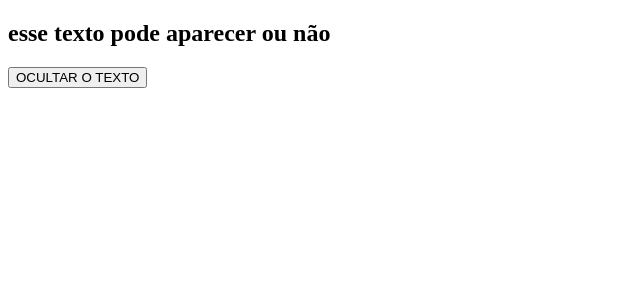
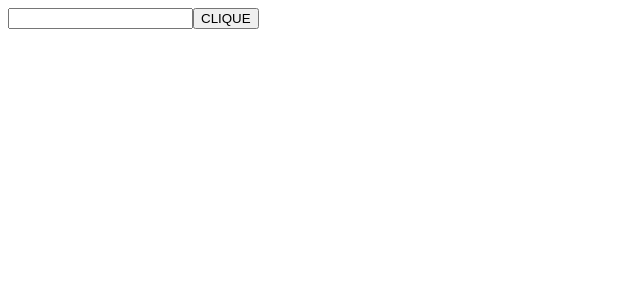
Before and after one commit to ivanzy/bindings-angular, an Angular app: page / in a window 1280 px wide. Shown: the top 300 px of the page, without its empty margins (0-640 px from the left). Built offline with nearby package versions, Linux system fonts and the light colour scheme.

Commit message:
mostrando variaveis de template

```diff
--- a/src/app/app.component.html
+++ b/src/app/app.component.html
@@ -1 +1 @@
-<app-diretivas></app-diretivas>
+<app-terceiro></app-terceiro>
--- a/src/app/terceiro/terceiro.component.ts
+++ b/src/app/terceiro/terceiro.component.ts
@@ -3,23 +3,14 @@ import { Component } from '@angular/core';
 @Component({
   selector: 'app-terceiro',
   template: `
-    <h2 [class]="contador % 2 == 0 ? 'par' : 'impar'">{{ contador }}</h2>
-    <button type="button" (click)="contador = contador + 1 ">
-      INCREMENTO
-    </button>
+    <div>
+      <input type="text" #campoInput />
+      <button type="button" (click)="onClick(campoInput)">CLIQUE</button>
+    </div>
   `,
-  styles: [
-    `
-      .par {
-        color: green;
-      }
-      .impar {
-        color: red;
-      }
-    `,
-  ],
 })
 export class TerceiroComponent {
-  public parOuImpar: string = 'par';
-  public contador: number = 0;
+  public onClick(campoInput: HTMLInputElement): void {
+    console.log(campoInput.value);
+  }
 }
```
